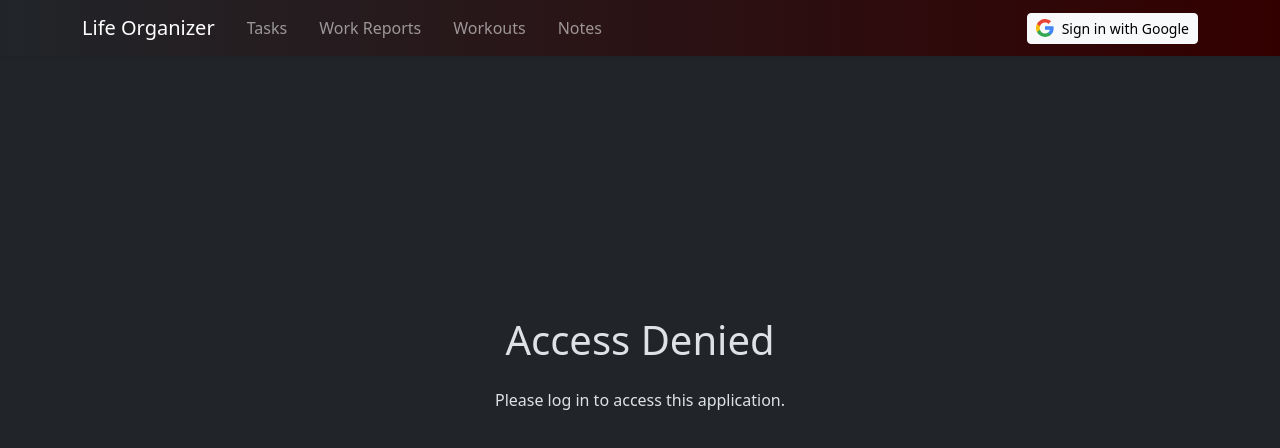
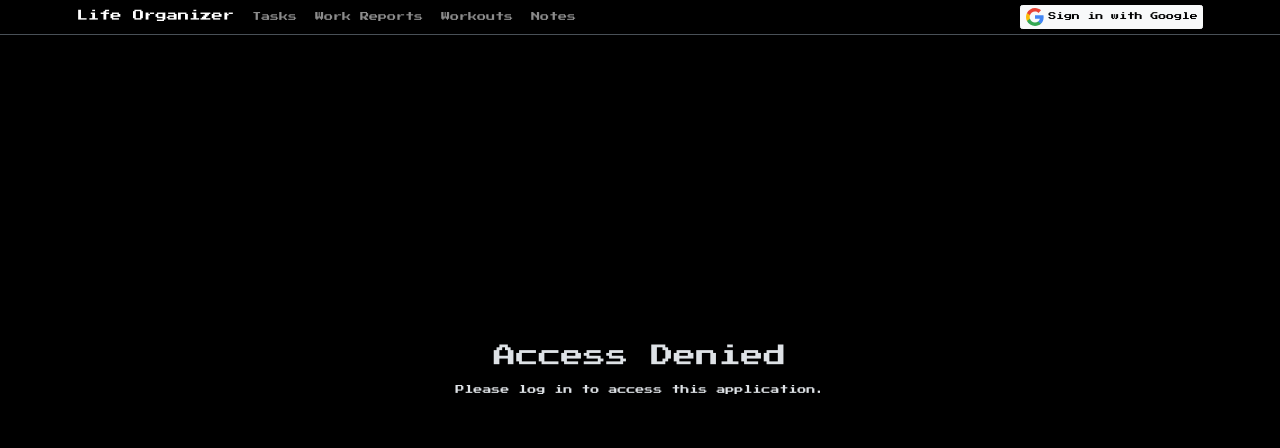
Before and after one commit to dramlian/life-organizer, a Next.js app: page / in a window 1280 px wide. Shown: the top 448 px of the page. Built offline with nearby package versions, Linux system fonts and the light colour scheme; no server answers.

Commit message:
Changed colors and fonts of the site

```diff
--- a/app/components/navbar/NavbarClient.tsx
+++ b/app/components/navbar/NavbarClient.tsx
@@ -10,7 +10,7 @@ export default function NavbarClient() {
     const { data: session, status } = useSession();
 
     return (
-        <Navbar variant="dark" expand="lg" fixed="top" className="shadow-sm navbar-gradient">
+        <Navbar variant="dark" expand="lg" fixed="top" className="shadow-sm navbar-dark-styled">
             <Container>
                 <Navbar.Brand as={Link} href="/" >
                     Life Organizer
--- a/app/components/navbar/nav.css
+++ b/app/components/navbar/nav.css
@@ -1,6 +1,4 @@
-.navbar-gradient {
-    background: linear-gradient(90deg,
-            #330000 0%,
-            #212529 0%,
-            #330000 100%);
+.navbar-dark-styled {
+    background-color: #000000;
+    border-bottom: var(--bs-border-width) solid var(--bs-border-color);
 }
--- a/app/components/richtexteditor/RichTextEditor.tsx
+++ b/app/components/richtexteditor/RichTextEditor.tsx
@@ -27,7 +27,7 @@ export default function RichTextEditor({ initialHtml = "", onChange, hasBorder =
                         setContents={initialHtml}
                         onChange={handleChange}
                         setOptions={{
-                            defaultStyle: "font-family: Arial; font-size: 16px; color: #ffffff; background-color: #212529;",
+                            defaultStyle: "font-family: Arial; font-size: 16px; color: #ffffff; background-color: #000000;",
                             buttonList: [
                                 ["bold", "italic", "underline"],
                                 ["fullScreen"],
--- a/app/globals.css
+++ b/app/globals.css
@@ -4,6 +4,7 @@ html,
 body {
   height: 100%;
   overflow-x: hidden;
+  font-size: 9px !important;
 }
 
 body {
@@ -12,4 +13,18 @@ body {
   width: 100%;
   max-width: 100vw;
   padding-top: 56px;
+  background-color: #000000 !important;
+  font-family: var(--font-press-start) !important;
 }
+
+
+[data-bs-theme="dark"] {
+  --bs-body-bg: #000000;
+  --bs-body-bg-rgb: 0, 0, 0;
+  --bs-secondary-bg: #000000;
+  --bs-secondary-bg-rgb: 0, 0, 0;
+  --bs-tertiary-bg: #000000;
+  --bs-tertiary-bg-rgb: 0, 0, 0;
+  --bs-body-font-family: var(--font-press-start);
+  --bs-font-sans-serif: var(--font-press-start);
+}
--- a/app/layout.tsx
+++ b/app/layout.tsx
@@ -1,19 +1,15 @@
 import type { Metadata } from "next";
-import { Geist, Geist_Mono } from "next/font/google";
+import { Press_Start_2P } from "next/font/google";
+import 'bootstrap/dist/css/bootstrap.min.css';
 import "./globals.css";
-import 'bootstrap/dist/css/bootstrap.min.css';
 import NavbarClient from "./components/navbar/NavbarClient";
 import Footer from "./components/footer/Footer";
 import Providers from "./components/Providers";
 
-const geistSans = Geist({
-  variable: "--font-geist-sans",
+const pressStart2P = Press_Start_2P({
+  variable: "--font-press-start",
   subsets: ["latin"],
-});
-
-const geistMono = Geist_Mono({
-  variable: "--font-geist-mono",
-  subsets: ["latin"],
+  weight: "400",
 });
 
 export const metadata: Metadata = {
@@ -29,7 +25,7 @@ export default function RootLayout({
   return (
     <html lang="en" data-bs-theme="dark">
       <body
-        className={`${geistSans.variable} ${geistMono.variable} antialiased`}
+        className={`${pressStart2P.variable} antialiased`}
       >
         <Providers>
           <NavbarClient />
```
Also changed, not shown: app/components/richtexteditor/rte.css (+4 -4 lines).
